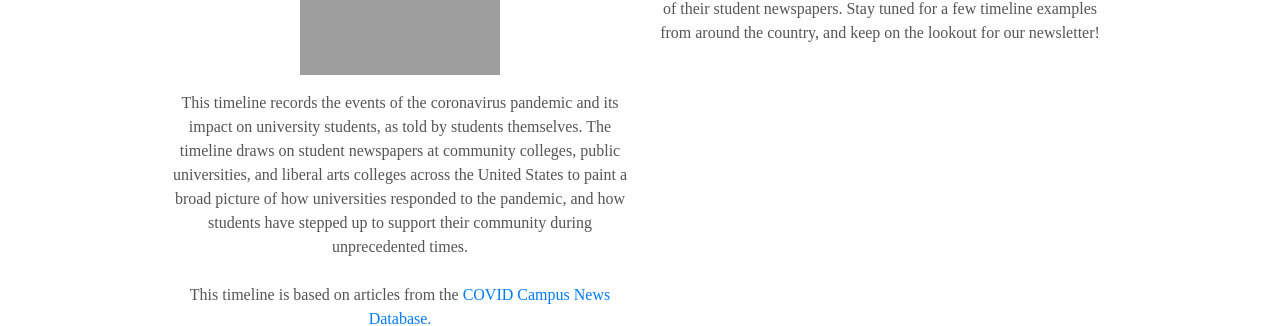
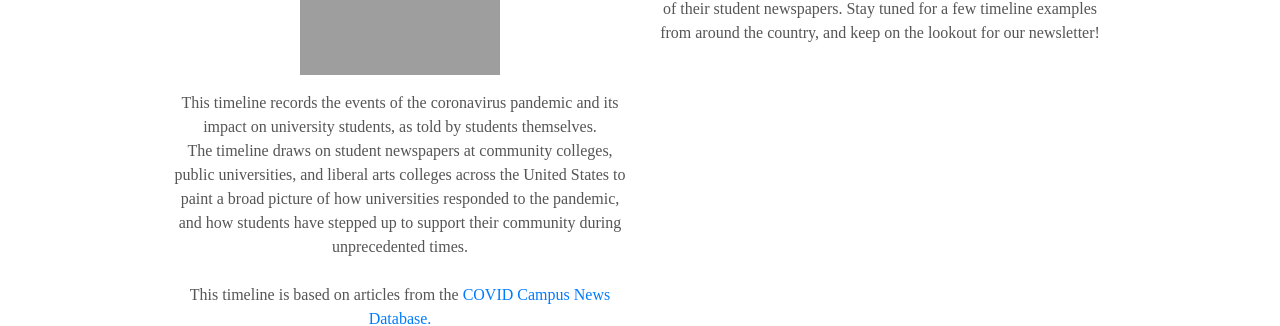
Before and after one commit to visionary-futures-collective/covid19, a Jekyll site: the page built from timeline.md, in a window 1280 px wide. Shown: the part 1531-1857 px from the top of the page. Built offline with Jekyll 4.4.1, drawn with Linux system fonts in a browser that asks for light colours; some web fonts are replaced.

Commit message:
nothing really

```diff
--- a/timeline.md
+++ b/timeline.md
@@ -13,7 +13,7 @@
   <div class="tech">
     <h2>General Timeline:<br> What Happened</h2>
     	<p><a href="https://cdn.knightlab.com/libs/timeline3/latest/embed/index.html?source=12Q9u23GJuYgKOqNtnYbdhWGmXkdx-Um-Xx05Xj_rVgY&font=Default&lang=en&start_at_end=false&initial_zoom=2&height=650"><img src="https://visionary-futures-collective.github.io/covid19/img/vfc.timeline.wh.png" alt="CovidCampus timeline screenshot" height="150"></a></p>
-    	<p>This timeline records the events of the coronavirus pandemic and its impact on university students, as told by students themselves. The timeline draws on student newspapers at community colleges, public universities, and liberal arts colleges across the United States to paint a broad picture of how universities responded to the pandemic, and how students have stepped up to support their community during unprecedented times.<br><br>
+    	<p>This timeline records the events of the coronavirus pandemic and its impact on university students, as told by students themselves.<br> The timeline draws on student newspapers at community colleges, public universities, and liberal arts colleges across the United States to paint a broad picture of how universities responded to the pandemic, and how students have stepped up to support their community during unprecedented times.<br><br>
     	This timeline is based on articles from the <a href="https://docs.google.com/document/d/1R9XvbssNDxQ1xV8xWM83mjrf-BIRWuGfvCpm5dB-UzA/edit?usp=sharing"> COVID Campus News Database.</a> <br><br>
     	Designed by Hannah Alpert-Abrams and the VFC. </p>
   </div>
```
